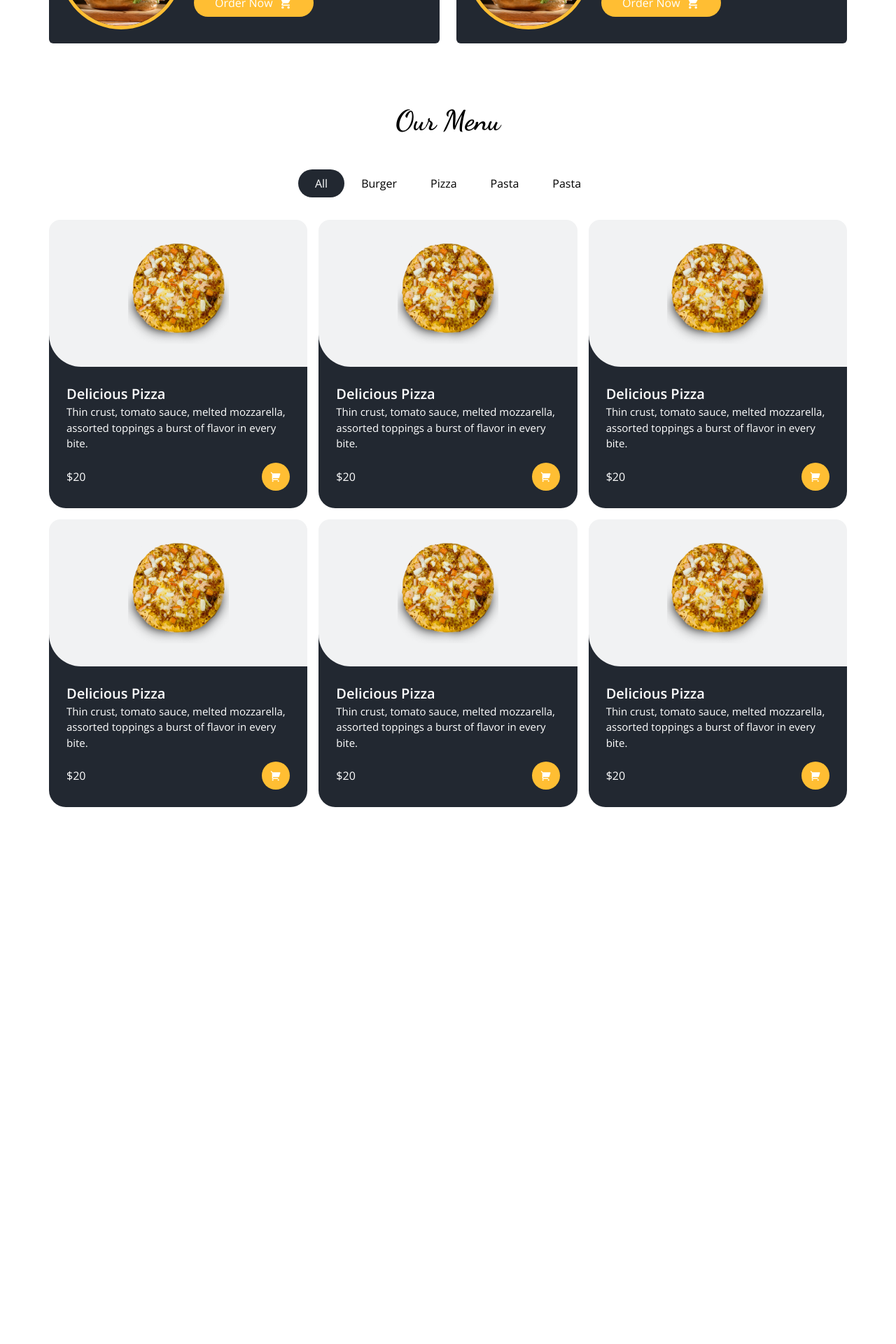
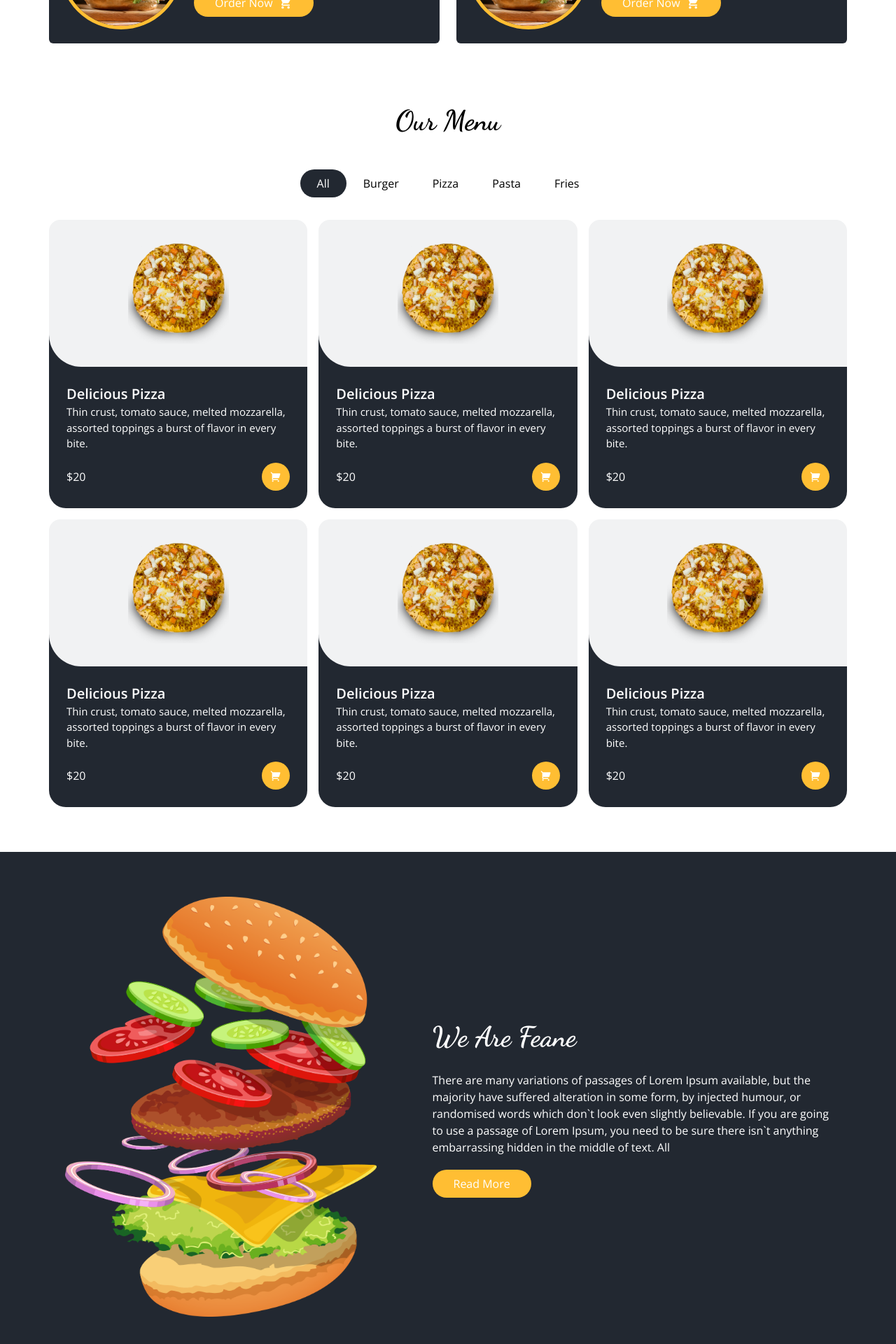
Before and after one commit to ycihan0/Food-Ordering, a Next.js app: page / in a window 1280 px wide. Shown: the part 1034-2954 px from the top of the page at 70% size. Before the commit the page ends 2251 px from the top, so only its background shows below. Built offline with nearby package versions, Linux system fonts and the light colour scheme.

Commit message:
Add about component

```diff
--- a/components/product/MenuWrapper.jsx
+++ b/components/product/MenuWrapper.jsx
@@ -11,10 +11,10 @@
           <button className="px-6 py-2 bg-secondary rounded-3xl text-white">
             All
           </button>
-          <button className="px-6 py-2 rounded-3xl">Burger</button>
-          <button className="px-6 py-2 rounded-3xl">Pizza</button>
-          <button className="px-6 py-2 rounded-3xl">Pasta</button>
-          <button className="px-6 py-2 rounded-3xl">Pasta</button>
+          <button className="sm:px-6 px-4 py-2 rounded-3xl">Burger</button>
+          <button className="sm:px-6 px-4 py-2 rounded-3xl">Pizza</button>
+          <button className="sm:px-6 px-4 py-2 rounded-3xl">Pasta</button>
+          <button className="sm:px-6 px-4 py-2 rounded-3xl">Fries</button>
         </div>
       </div>
       <div className="mt-8 grid md:grid-cols-3 sm:grid-cols-2 grid-cols-1 gap-4">
--- /dev/null
+++ b/components/ui/About.jsx
@@ -0,0 +1,30 @@
+import Image from "next/image";
+import Title from "./Title";
+
+const About = () => {
+  return (
+    <div className="bg-secondary py-16">
+      <div className="container mx-auto flex items-center text-white gap-20  justify-center flex-wrap-reverse">
+        <div className="flex justify-center">
+          <div className="relative sm:w-[445px] sm:h-[600px] flex justify-center w-[300px] h-[450px] ">
+            <Image src="/images/about-img.png" layout="fill" alt="" />
+          </div>
+        </div>
+        <div className="md:w-1/2">
+          <Title addClass="text-[40px]">We Are Feane</Title>
+          <p className="my-5">
+            There are many variations of passages of Lorem Ipsum available, but
+            the majority have suffered alteration in some form, by injected
+            humour, or randomised words which don`t look even slightly
+            believable. If you are going to use a passage of Lorem Ipsum, you
+            need to be sure there isn`t anything embarrassing hidden in the
+            middle of text. All
+          </p>
+          <button className="btn-primary">Read More</button>
+        </div>
+      </div>
+    </div>
+  );
+};
+
+export default About;
--- a/pages/about.jsx
+++ /dev/null
@@ -1,10 +0,0 @@
-
-const About = () => {
-  return (
-    <div>
-      About
-    </div>
-  )
-}
-
-export default About
--- a/pages/home/index.jsx
+++ b/pages/home/index.jsx
@@ -1,4 +1,5 @@
 import MenuWrapper from '@/components/product/MenuWrapper'
+import About from '@/components/ui/About'
 import Campaigns from '@/components/ui/Campaigns'
 import Carousel from '@/components/ui/Carousel'
 import React from 'react'
@@ -9,6 +10,7 @@
       <Carousel/>
       <Campaigns/>
       <MenuWrapper/>
+      <About/>
     </div>
   )
 }
```
